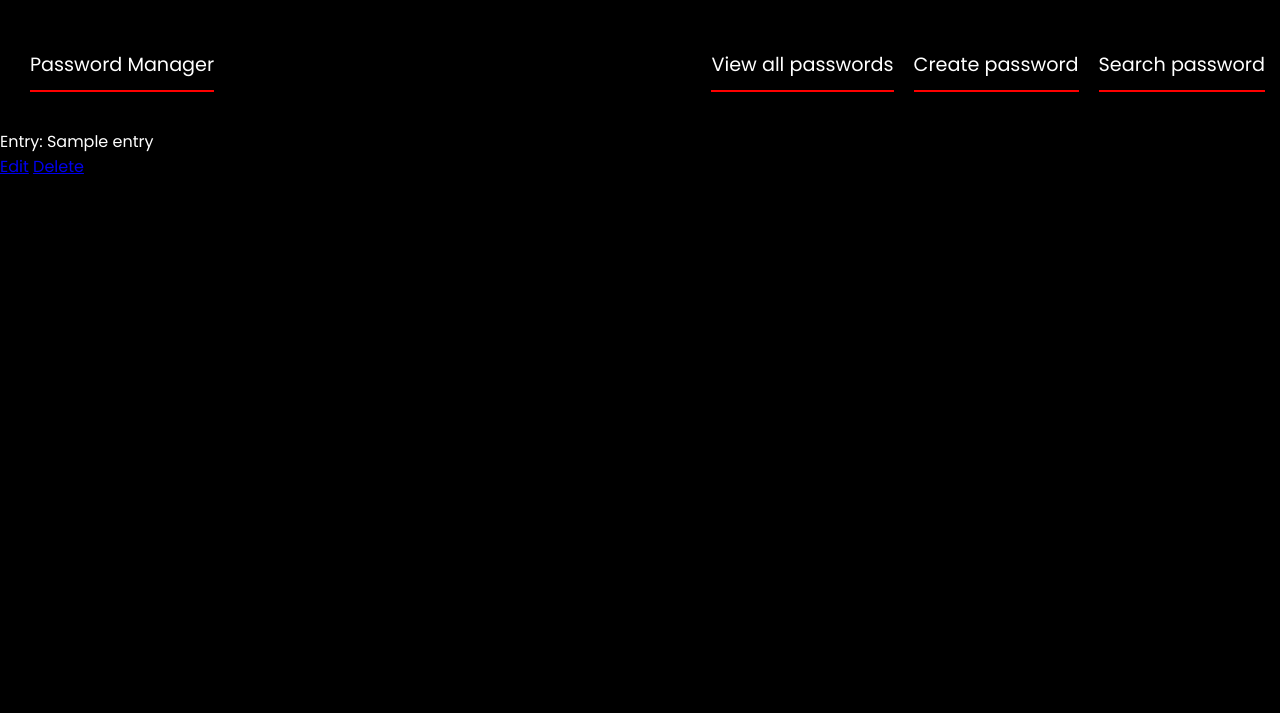
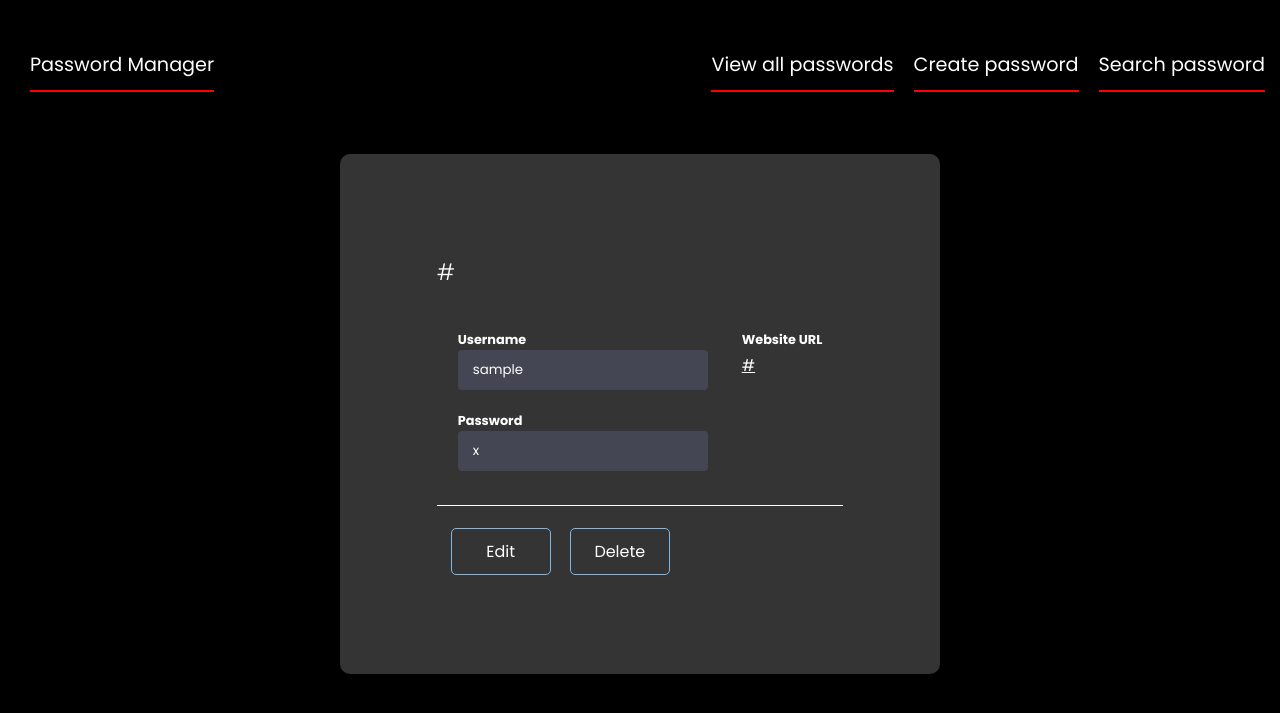
Before and after one commit to Nickodhiambo/Password-Manager-Application, a Django app: template manager/templates/manager/entry.html in a window 1280 px wide. Shown: the top 713 px of the page. Run offline with Django 3.2, Linux system fonts and the light colour scheme; the template is opened without the code that fills it: most values are stand-ins (such as "Sample title", 1, 10 or a date in 2020); some libraries are stand-ins or nearby versions.

Commit message:
Style individual entry page

```diff
--- a/manager/templates/manager/entry.html
+++ b/manager/templates/manager/entry.html
@@ -1,12 +1,37 @@
 {% extends "manager/base.html" %}
 
 {% block content %}
+<div class="entry-contents">
+    <div class="entry-container">
+        <div class="entry-rows">
 
-    <p>
-        Entry:
-        {{ entry }}
-    </p>
-    <a href="{% url 'manager:edit' entry.id %}">Edit</a>
-    <a href="{% url 'manager:delete' entry.id %}">Delete</a>
+            <h3>
+                {{ entry_fields.website_url }}
+            </h3>
+            <div class="inner-row">
+
+                <div class="site-user">
+                    <div>
+                        <h6>Username</h6>
+                        <input type="text" name="username" value="{{ entry_fields.username }}" readonly>
+                    </div>
+
+                    <div class="site-link">
+                        <h6>Website URL</h6>
+                        <a href="{{entry_fields.website_url}}" target="blank">{{ entry_fields.website_url }}</a>
+                    </div>
+                </div>
+                <div class="pass-div">
+                    <h6>Password</h6>
+                    <input type="text" name="password" value="{{ entry_fields.password }}" readonly>
+                </div>
+            </div>
+            <div class="entry-controls">
+                <button class="edit-btn"><a href="{% url 'manager:edit' entry_fields.id %}">Edit</a></button>
+                <button class="delete-btn"><a href="{% url 'manager:delete' entry_fields.id %}">Delete</a></button>
+            </div>
+        </div>
+    </div>
+</div>
 
 {% endblock content %}
--- a/static/style.css
+++ b/static/style.css
@@ -207,7 +207,7 @@ div.error{
 
 .entries{
     display: block;
-    margin: 50px 50px 50px 100px;;
+    margin: 50px 50px 50px 100px;
     background: #343434;
     padding: 16px;
     border-radius: 10px;
@@ -272,3 +272,103 @@ div.error{
 .entries ul li:hover{
     background: #444654;
 }
+
+/* Entry styling */
+
+.entry-contents{
+    display: flex;
+    justify-content: center;
+}
+
+.entry-container{
+    display: flex;
+    justify-content: center;
+    align-items: center;
+    background: #343434;
+    height: 65vh;
+    width: 600px;
+    color: #fff;
+    margin-top: 25px;
+    padding: 15px;
+    font-size: 1.2rem;
+    border-radius: 10px;
+}
+
+.entry-container a{
+    color: #fff;
+    text-decoration: none;
+    font-size: 1rem;
+}
+
+.site-user .site-link a{
+    text-decoration: underline;
+}
+
+.entry-container a:hover{
+    color: #009000;
+}
+
+.entry-rows div{
+    padding: 7px;
+}
+
+.entry-rows h3{
+    margin: 20px 0;
+    padding-top: 16px;
+    font-weight: 300;
+}
+
+.entry-rows .site-user{
+    display: flex;
+    gap: 20px;
+}
+
+.inner-row input{
+    width: 250px;
+    background: #444654;
+    color: #fff;
+    border-radius: 4px;
+    padding: 10px 15px;
+    border: none;
+    outline: none;
+}
+
+.inner-row .pass-div{
+    transform: translateX(7px);
+}
+
+.entry-rows .entry-controls{
+    margin: 20px 0;
+    border-top: 1px solid #fff;
+    width: 100%;
+}
+
+.entry-controls button{
+    min-width: 100px;
+    padding: 10px;
+    margin: 15px 7px 7px;;
+    background: #343434;
+    color: #fff;
+    outline: none;
+    border: 1px solid #7CB9E8;
+    border-radius: 5px;
+}
+
+.entry-controls .edit-btn a{
+    color: #fff;
+}
+
+.entry-controls .delete-btn a{
+    color: #fff;
+}
+
+.entry-controls .edit-btn:hover{
+    background: #009000;
+    color: #fff;
+    font-weight: 600;
+}
+
+.entry-controls .delete-btn:hover{
+    background: #ff0000;
+    font-weight: 600;
+}
```
Also changed, not shown: manager/views.py (+7 -1 lines).
